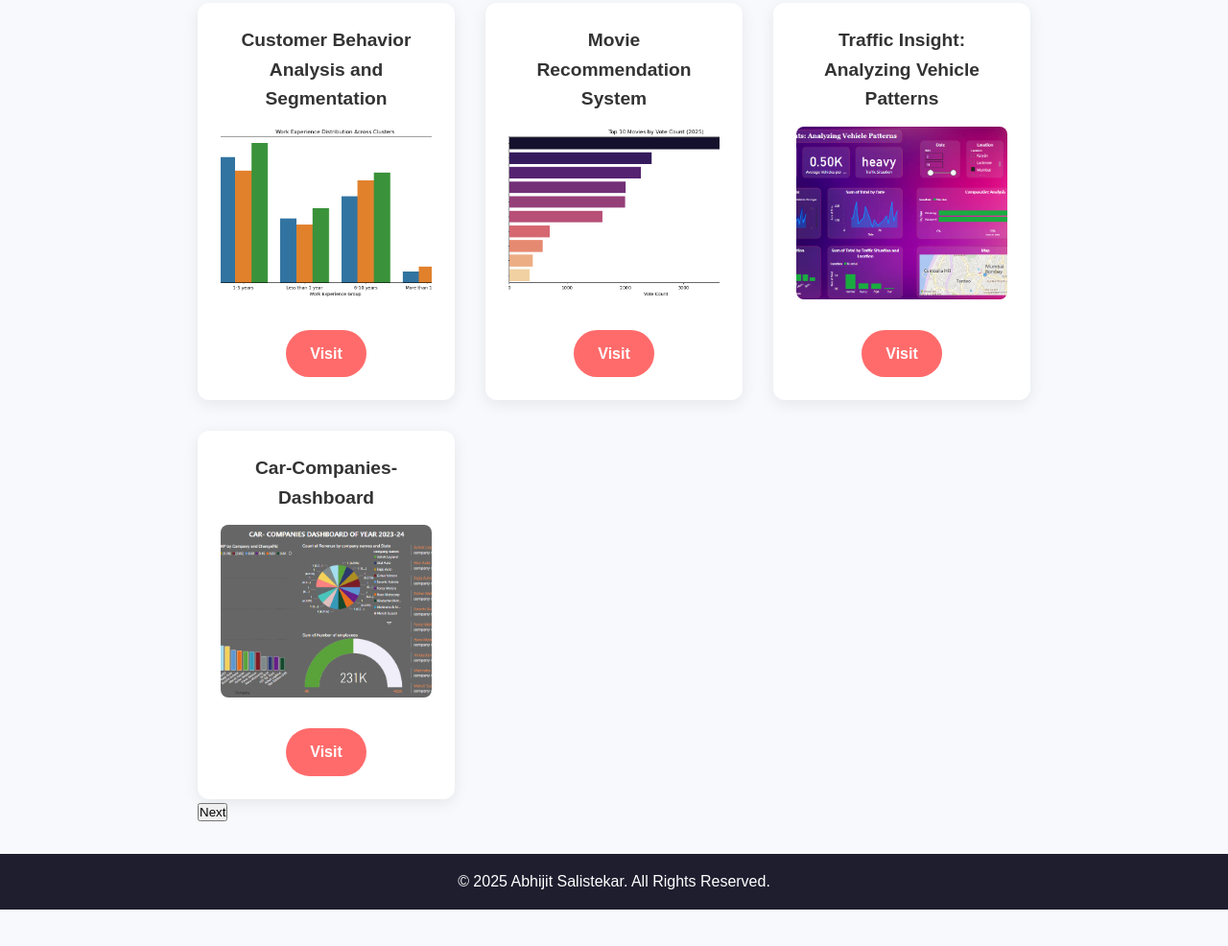
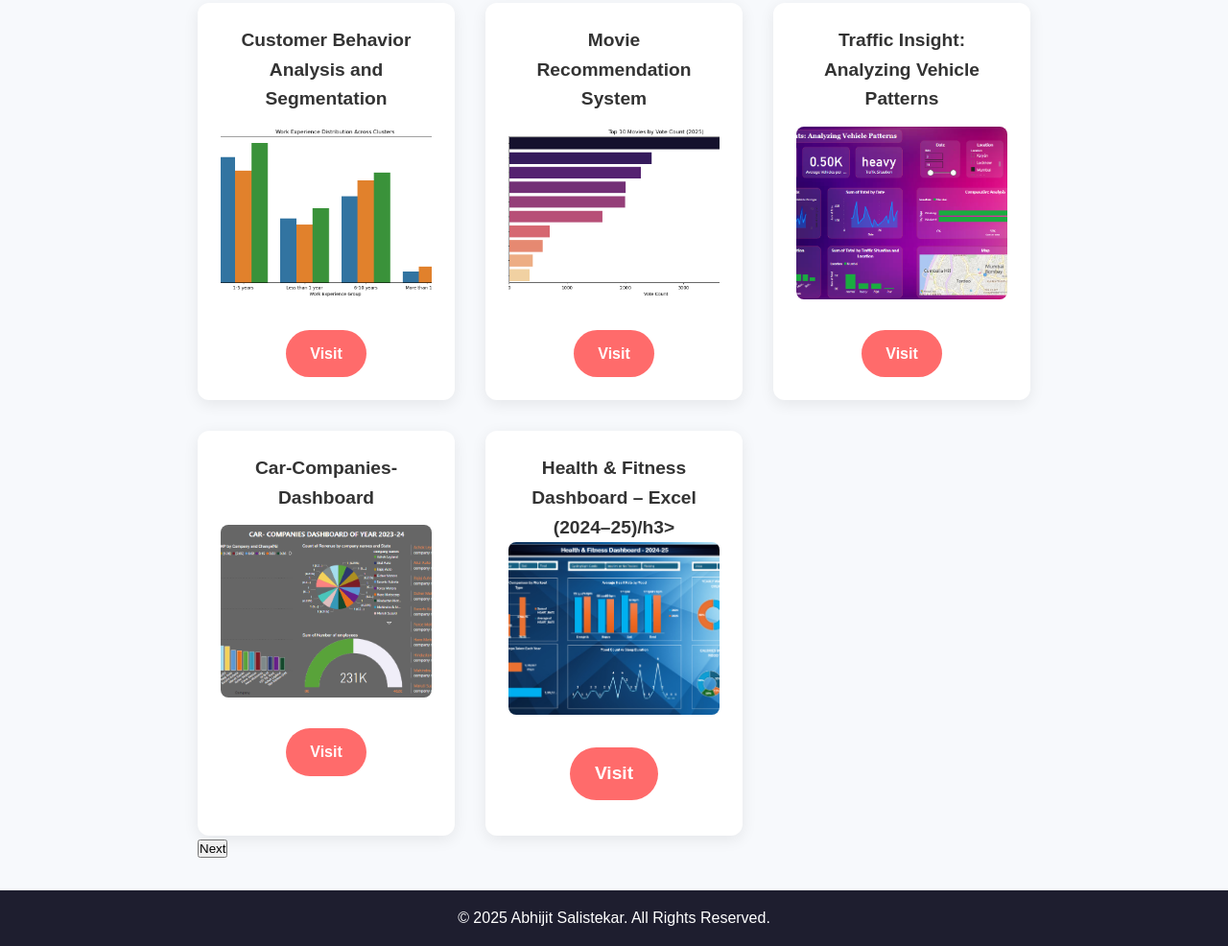
Before and after one commit to QuickLearnedAnalyst/Portfolio, a plain HTML site: page projects.html in a window 1280 px wide. Shown: the part 157-1143 px from the top of the page at 96% size. Before the commit the page ends 1105 px from the top, so only its background shows below. Drawn offline with Linux system fonts and the light colour scheme.

Commit message:
Updated new project

```diff
--- a/projects.html
+++ b/projects.html
@@ -54,6 +54,13 @@
         <img src="assets/images/Car companies dashboard/dashboard.png" alt="Car-Companies-Dashboard">
         <a class="btn" href="https://github.com/QuickLearnedAnalyst/Car-Companies-Dashboard" target="_blank">Visit</a>
       </div>
+
+      <!-- Project Card 5 -->
+      <div class="project-card">
+        <h3>Health & Fitness Dashboard – Excel (2024–25)/h3>
+        <img src="assets/images/Health & Fitness Dashboard/Dashboard.png" alt="Car-Companies-Dashboard">
+        <a class="btn" href="https://github.com/QuickLearnedAnalyst/Health-Fitness-Dashboard" target="_blank">Visit</a>
+      </div>
     </div>
 
     <!-- NEXT BUTTON -->
```
Also changed, not shown: assets/images/Health & Fitness Dashboard/Dashboard.png (added).
